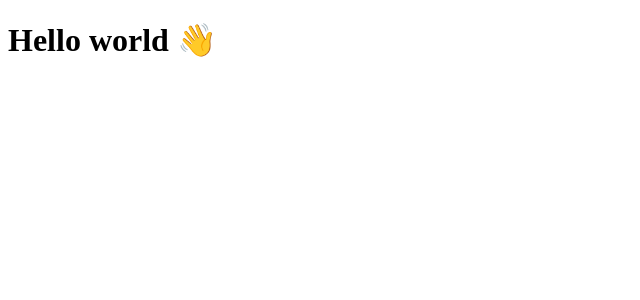
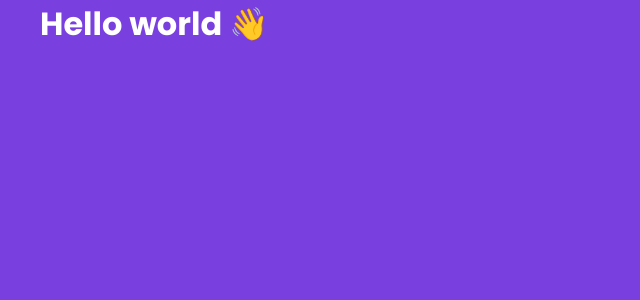
Before and after one commit to ivanherreradev/freecodecamp-markdown-previewer, a React (Vite) app: page / in a window 1280 px wide. Shown: the top 300 px of the page, without its empty margins (0-640 px from the left). Built offline with nearby package versions, Linux system fonts and the light colour scheme.

Commit message:
add global styles

```diff
--- a/src/App.css
+++ b/src/App.css
@@ -0,0 +1,7 @@
+body {
+  margin: 0 auto;
+  max-width: 1200px;
+  color: white;
+  background-color: #793fdf;
+  font-family: "Poppins", sans-serif;
+}
--- a/src/App.jsx
+++ b/src/App.jsx
@@ -1,4 +1,5 @@
 import React from 'react'
+import './App.css'
 
 const App = () => {
   return (
--- a/src/index.css
+++ b/src/index.css
@@ -0,0 +1,13 @@
+* {
+  margin: 0;
+  padding: 0;
+  box-sizing: border-box;
+}
+
+textarea {
+  scrollbar-width: none;
+}
+
+textarea::-webkit-scrollbar {
+  display: none;
+}
```
